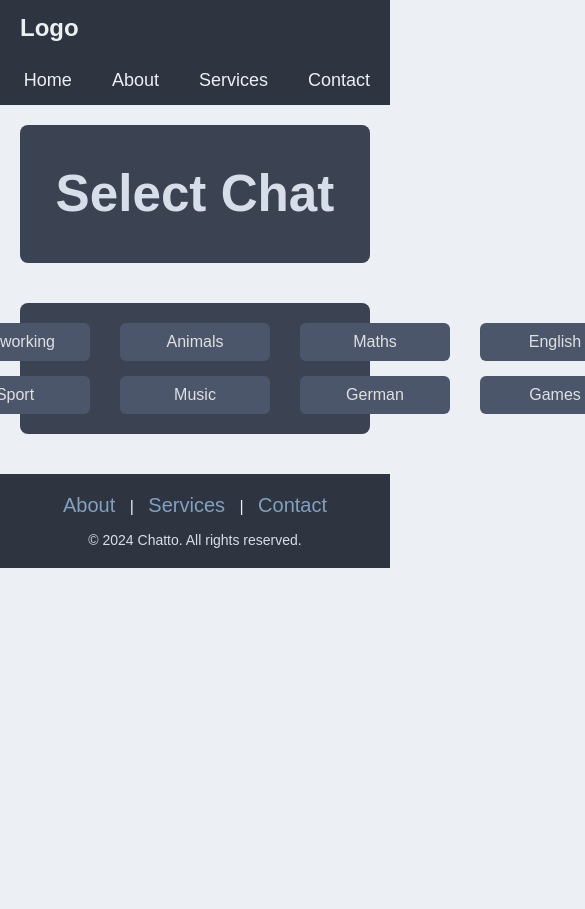
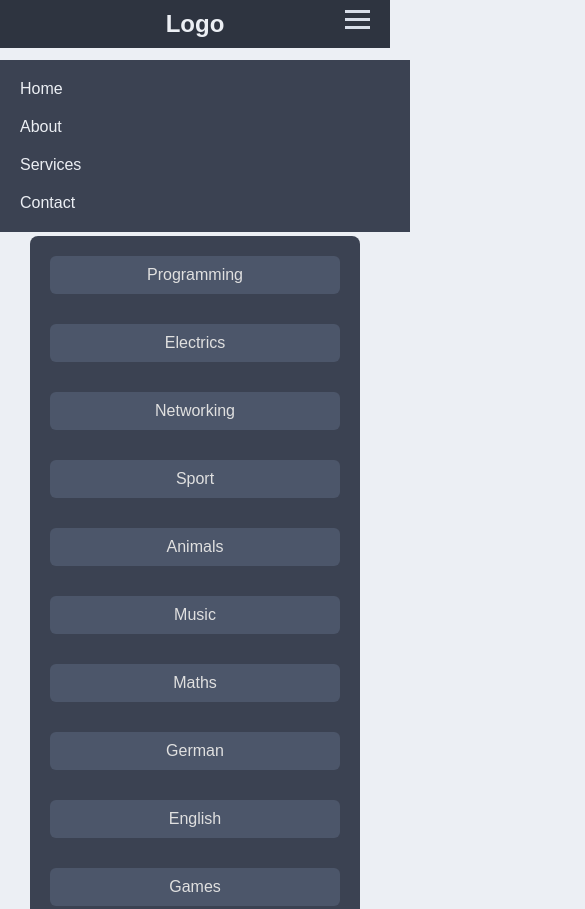
Before and after one commit to WinterSchule/Chatto, a plain HTML site: page public/index.html in a window 390 px wide. Shown: the top 909 px of the page, 585 px wide, since content can reach past the window. Before the commit the page ends 844 px from the top, so only its background shows below. Drawn offline with nearby package versions, Linux system fonts and the light colour scheme; no server answers.

Commit message:
Add files via upload

```diff
--- a/public/index.html
+++ b/public/index.html
@@ -10,8 +10,6 @@
 </head>
 
 <body>
-
-
     <div class="navbar">
         <a href="index.html" class="logo">Logo</a>
         <div class="nav-links">
@@ -20,42 +18,64 @@
             <a href="#">Services</a>
             <a href="#">Contact</a>
         </div>
+        <!-- Burger Menü -->
+        <div class="burger-menu" id="burger-menu">
+            <div class="burger-line"></div>
+            <div class="burger-line"></div>
+            <div class="burger-line"></div>
+        </div>
     </div>
 
-
-
+    <main>
         <!-- Die Ueberschrift -->
         <div class="ueberschrift">
             <h1>Select Chat</h1>
         </div>
 
-
         <!-- Die Serverauswahl -->
         <div class="chatroomAuswahl">
-        <div class="chatroomAuswahlList chatroomAuswahlListLinks">
+
+            <div class="chatroomAuswahlList">
                 <a href="#">Programming</a>
+            </div>
+
+            <div class="chatroomAuswahlList">
                 <a href="content/elektrik-chatroom.html">Electrics</a>
             </div>
-        <div class="chatroomAuswahlList chatroomAuswahlListLink">
+
+            <div class="chatroomAuswahlList">
                 <a href="#">Networking</a>
+            </div>
+
+            <div class="chatroomAuswahlList">
                 <a href="#">Sport</a>
             </div>
-        <div class="chatroomAuswahlList chatroomAuswahlListRechts">
+
+            <div class="chatroomAuswahlList">
                 <a href="#">Animals</a>
+            </div>
+
+            <div class="chatroomAuswahlList">
                 <a href="#">Music</a>
             </div>
 
-        <div class="chatroomAuswahlList chatroomAuswahlListRechts">
+            <div class="chatroomAuswahlList">
                 <a href="#">Maths</a>
+            </div>
+
+            <div class="chatroomAuswahlList">
                 <a href="#">German</a>
             </div>
-        <div class="chatroomAuswahlList chatroomAuswahlListRechts">
+
+            <div class="chatroomAuswahlList">
                 <a href="#">English</a>
+            </div>
+
+            <div class="chatroomAuswahlList">
                 <a href="#">Games</a>
             </div>
         </div>
-
-
+    </main>
 
     <div class="footer">
         <!-- Footer-Creations -->
@@ -71,10 +91,8 @@
         </div>
     </div>
 
-
     <script src="/socket.io/socket.io.js"></script>
     <script src="index.js"></script>
-
 </body>
 
 </html>
--- a/public/style-navbar-footer.css
+++ b/public/style-navbar-footer.css
@@ -1,44 +1,54 @@
+/* Apply full height to html and body */
+html, body {
+    height: 100%;
+    margin: 0;
+}
+
+/* Flex container for the page */
+body {
+    display: flex;
+    flex-direction: column;
+}
+
+/* Ensure the content area grows and pushes the footer to the bottom */
+main {
+    flex: 1;
+    padding: 20px; /* Add some padding for main content */
+}
+
 /* Navbar styling */
 .navbar {
     background-color: #2E3440; /* Nordic: Dark Blue */
-    overflow: hidden;
+    display: flex;
+    justify-content: space-between;
+    align-items: center;
+    padding: 10px 20px; /* Add padding for better spacing */
 }
 
 .navbar .logo {
-    float: left;
     color: #ECEFF4; /* Light Gray */
-    padding: 14px 20px;
     text-decoration: none;
-    font-size: 24px;
+    font-size: 1.5rem; /* Responsive font size */
     font-weight: bold;
 }
 
 .navbar .nav-links {
-    float: right;
+    display: flex;
 }
 
 .navbar .nav-links a {
-    float: left;
     display: block;
     color: #ECEFF4;
     text-align: center;
-    padding: 14px 20px;
+    padding: 10px 15px; /* Adjust padding for smaller screens */
     text-decoration: none;
-    font-size: 18px;
+    font-size: 1rem; /* Responsive font size */
 }
 
 .navbar .nav-links a:hover {
     background-color: #4C566A; /* Muted Blue-Gray */
     color: #81A1C1; /* Frost Blue */
 }
-
-.navbar::after {
-    content: "";
-    display: table;
-    clear: both;
-}
-
-
 
 /* Footer styling */
 .footer {
@@ -47,6 +57,8 @@
     padding: 20px 0;
     text-align: center;
     margin-top: 20px;
+    position: relative;
+    width: 100%;
 }
 
 .footer .footer-links {
@@ -57,7 +69,7 @@
     color: #81A1C1; /* Frost Blue */
     margin: 0 10px;
     text-decoration: none;
-    font-size: 20px;
+    font-size: 1rem; /* Responsive font size */
 }
 
 .footer .footer-links a:hover {
@@ -66,6 +78,32 @@
 
 .footer .copyright {
     margin-top: 15px;
-    font-size: 14px;
+    font-size: 0.875rem; /* Responsive font size */
     color: #D8DEE9; /* Lighter Gray */
 }
+
+/* Media Queries for Responsiveness */
+@media (max-width: 768px) {
+    .navbar {
+        flex-direction: column; /* Stack items vertically */
+    }
+
+    .navbar .nav-links {
+        flex-direction: column; /* Stack nav links vertically */
+        width: 100%; /* Full width for mobile */
+    }
+
+    .navbar .nav-links a {
+        text-align: left; /* Align text to the left */
+        padding: 10px; /* Adjust padding */
+    }
+
+    main {
+        padding: 10px; /* Reduce padding on smaller screens */
+    }
+
+    .footer .footer-links a {
+        display: block; /* Stack footer links vertically */
+        margin: 5px 0; /* Adjust margin */
+    }
+}
--- a/public/style.css
+++ b/public/style.css
@@ -1,35 +1,36 @@
+/* Grundlegende Stile für den Body */
 body {
     font-family: Arial, sans-serif;
     margin: 0;
     padding: 0;
-    background-color: #ECEFF4; /* Light background */
+    background-color: #ECEFF4; /* Hellgrauer Hintergrund */
     display: flex;
     flex-direction: column;
     height: 100vh;
 }
 
-/* Ueberschrift styling */
+/* Ueberschrift (Titel) */
 .ueberschrift {
     display: flex;
-    justify-content: center; /* Centers the columns horizontally */
-    align-items: center; /* Centers the columns vertically */
-    gap: 30px; /* Adds space between the two lists */
-    padding: 5px; /* Space inside the container */
-    margin: 20px; /* Adds space outside the container on all sides */
-    background-color: #3B4252; /* Dunklerer Grau-Blau Hintergrund */
-    color: #D8DEE9;
+    justify-content: center; /* Zentriert die Titel horizontal */
+    align-items: center; /* Zentriert die Titel vertikal */
+    gap: 30px; /* Abstand zwischen den Listen */
+    padding: 5px; /* Innerer Abstand */
+    margin: 20px; /* Äußere Ränder */
+    background-color: #3B4252; /* Dunkelgrau-blauer Hintergrund */
+    color: #D8DEE9; /* Helle Textfarbe */
     border-radius: 8px;
-    width: calc(100% - 40px); /* Stretch to fill width minus side margins */
-    box-sizing: border-box; /* Include padding in width calculation */
+    width: calc(100% - 40px); /* Breite minus Außenabstände */
+    box-sizing: border-box; /* Padding in die Breitenberechnung einbeziehen */
 }
 
-/* Ueberschrift text styling */
+/* Stile für den Titel (h1) */
 .ueberschrift h1 {
     font-weight: 2000;
     font-size: 3.2rem;
 }
 
-/* Chatroom styling */
+/* Chatroom Container */
 .chat-container {
     display: flex;
     flex-direction: column;
@@ -40,34 +41,38 @@ body {
 /* Chatroom Auswahl Container */
 .chatroomAuswahl {
     display: flex;
-    justify-content: center; /* Centers the columns horizontally */
-    align-items: center; /* Centers the columns vertically */
-    gap: 30px; /* Adds space between the two lists */
-    padding: 20px; /* Space inside the container */
-    margin: 20px; /* Adds space outside the container on all sides */
-    background-color: #3B4252; /* Dunklerer Grau-Blau Hintergrund */
+    flex-wrap: wrap; /* Ermöglicht das Umbrechen der Elemente */
+    justify-content: center; /* Zentriert die Spalten */
+    align-items: center; /* Zentriert die Spalten vertikal */
+    gap: 30px; /* Abstand zwischen den Spalten */
+    padding: 20px;
+    margin: 20px;
+    background-color: #3B4252;
     border-radius: 8px;
-    width: calc(100% - 40px); /* Stretch to fill width minus side margins */
-    box-sizing: border-box; /* Include padding in width calculation */
+    width: calc(100% - 40px);
+    box-sizing: border-box;
 }
 
-/* Liste für beide Spalten */
+/* Stile für jede Chatroom-Auswahl-Liste */
 .chatroomAuswahlList {
     display: flex;
-    flex-direction: column; /* Stack links vertically within each column */
-    gap: 15px; /* Space between links */
+    flex-direction: column;
+    gap: 15px;
+    align-items: center; /* Zentriert die Links innerhalb der Liste */
+    flex: 1 0 150px; /* Flexibles Layout mit minimaler Breite */
+    max-width: 200px; /* Maximale Breite für jede Liste */
 }
 
-/* Links */
+/* Stile für die Links */
 .chatroomAuswahlList a {
-    display: flex; /* Make the link a flex container */
-    justify-content: center; /* Center text horizontally */
-    align-items: center; /* Center text vertically */
-    width: 150px; /* Set a fixed width for all links */
+    display: flex;
+    justify-content: center;  /* Horizontale Zentrierung */
+    align-items: center;  /* Vertikale Zentrierung */
+    width: 150px; /* Feste Breite für die Links */
     text-decoration: none;
-    color: #e0e0e0; /* Heller Blauton für Links */
-    background-color: #4C566A; /* Abgerundeter Hintergrund */
-    padding: 10px 0; /* Vertical padding for a better look */
+    color: #e0e0e0; /* Helle Farbe für Links */
+    background-color: #4C566A; /* Abgerundeter Hintergrund für Links */
+    padding: 10px 0; /* Vertikales Padding für eine bessere Optik */
     border-radius: 6px;
     transition: background-color 0.3s ease, color 0.3s ease;
 }
@@ -78,6 +83,7 @@ body {
     color: #2E3440; /* Dunkler Text beim Hover */
 }
 
+/* Chat-Bereich */
 #chat {
     flex: 1;
     overflow-y: auto;
@@ -89,6 +95,7 @@ body {
     margin: 5px 0;
 }
 
+/* Formular für Nachrichten */
 #message-form {
     display: flex;
 }
@@ -101,3 +108,98 @@ body {
 #message-form button {
     padding: 10px;
 }
+
+/* Burger Menü - auf kleineren Bildschirmen sichtbar */
+.burger-menu {
+    display: none;
+    flex-direction: column;
+    gap: 5px;
+    cursor: pointer;
+    position: absolute; /* Positioniert es am rechten Rand */
+    right: 20px; /* Abstand von der rechten Seite */
+}
+
+.burger-line {
+    width: 25px;
+    height: 3px;
+    background-color: #D8DEE9;
+}
+
+/* Media Query für kleinere Bildschirme (z.B. Tablets) */
+@media (max-width: 768px) {
+    .chatroomAuswahl {
+        flex-direction: column; /* Anordnung der Listen in einer Spalte */
+        align-items: flex-start; /* Links werden am Anfang der Spalte ausgerichtet */
+    }
+
+    .chatroomAuswahlList {
+        width: 100%; /* Listen füllen die gesamte Breite */
+        text-align: center; /* Zentriert die Links innerhalb der Listen */
+        flex: unset; /* Entfernt die Flex-Eigenschaften */
+        max-width: unset; /* Entfernt die maximale Breite */
+    }
+
+    .chatroomAuswahlList a {
+        width: 100%; /* Links füllen die gesamte Breite */
+        justify-content: center; /* Horizontale Zentrierung der Links */
+    }
+
+    /* Navbar Links verbergen */
+    .nav-links {
+        display: none;
+        flex-direction: column;
+        width: 100%;
+        background-color: #3B4252;
+        position: absolute;
+        top: 60px;
+        left: 0;
+        padding: 10px;
+    }
+
+    /* Burger Menü anzeigen */
+    .burger-menu {
+        display: flex;
+    }
+
+    .nav-links.active {
+        display: flex; /* Zeigt die Links, wenn das Menü aktiv ist */
+    }
+
+    /* Navbar Links */
+    .nav-links a {
+        padding: 10px 20px;
+        text-align: center;
+        width: 100%;
+    }
+}
+
+/* Footer-Stile */
+.footer {
+    display: flex;
+    flex-direction: column;
+    justify-content: center;
+    align-items: center;
+    background-color: #3B4252;
+    padding: 20px;
+    margin-top: auto; /* Sorgt dafür, dass der Footer am unteren Rand bleibt */
+}
+
+.footer-links {
+    margin-bottom: 10px;
+}
+
+.footer-links a {
+    color: #e0e0e0;
+    text-decoration: none;
+    margin: 0 10px;
+}
+
+.footer-links a:hover {
+    color: #81A1C1;
+}
+
+.copyright {
+    color: #e0e0e0;
+    font-size: 0.9rem;
+    margin-top: 10px;
+}
```
Also changed, not shown: public/index.js (+6 -20 lines). Lines whose indentation alone changed are shown as unchanged.
